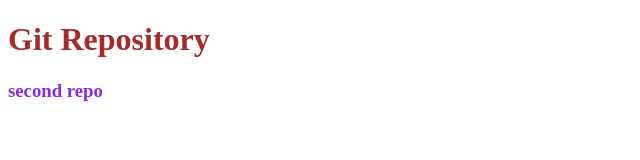
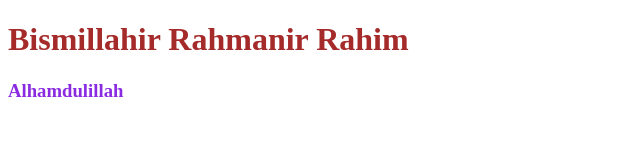
Before and after one commit to asifmahmud00/my-second-repo, a plain HTML site: page index.html in a window 1280 px wide. Shown: the whole page, without its empty margins (0-640 px from the left). Drawn offline with Linux system fonts and the light colour scheme.

Commit message:
Publishing in web

```diff
--- a/index.html
+++ b/index.html
@@ -8,7 +8,7 @@
     <link rel="stylesheet" href="style.css">
 </head>
 <body>
-    <h1>Git Repository</h1>
-    <h3>second repo</h3>
+    <h1>Bismillahir Rahmanir Rahim</h1>
+    <h3>Alhamdulillah</h3>
 </body>
 </html>
```
